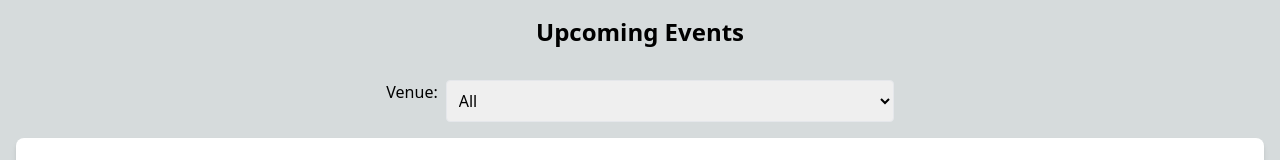
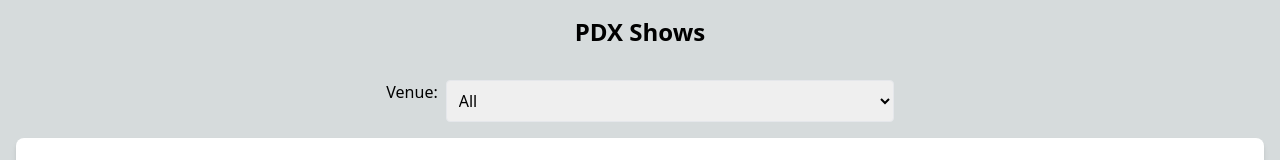
Before and after one commit to ecostache/pdx-shows, a Next.js app: page / in a window 1280 px wide. Shown: the top 160 px of the page. Built offline with nearby package versions, Linux system fonts and the light colour scheme.

Commit message:
Update page title

```diff
--- a/pages/index.js
+++ b/pages/index.js
@@ -26,7 +26,7 @@ const Home = () => {
 
   return (
     <div className="container mx-auto p-4">
-      <h1 className="text-2xl font-bold text-center mb-8">Upcoming Events</h1>
+      <h1 className="text-2xl font-bold text-center mb-8">PDX Shows</h1>
       <div className="flex justify-center mb-4">
         <label htmlFor="venue" className="mr-2">Venue:</label>
         <select
```
